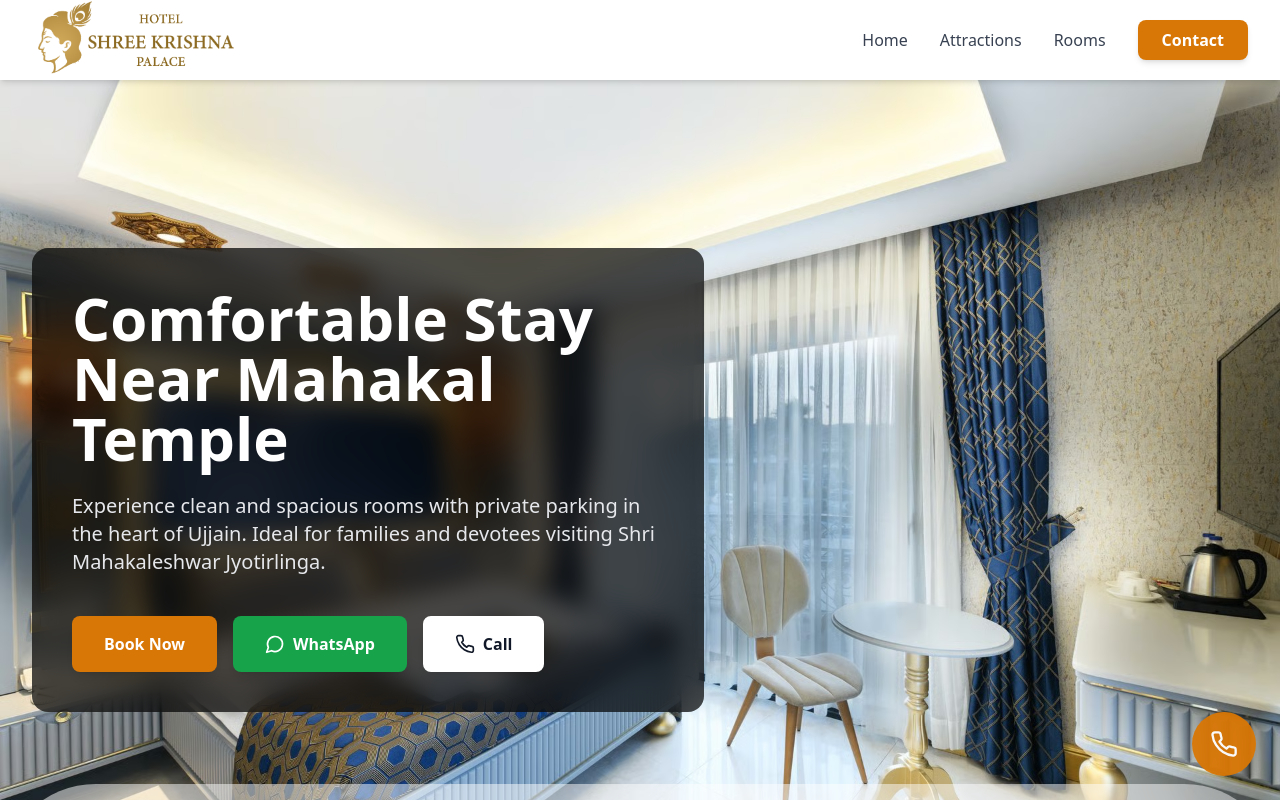
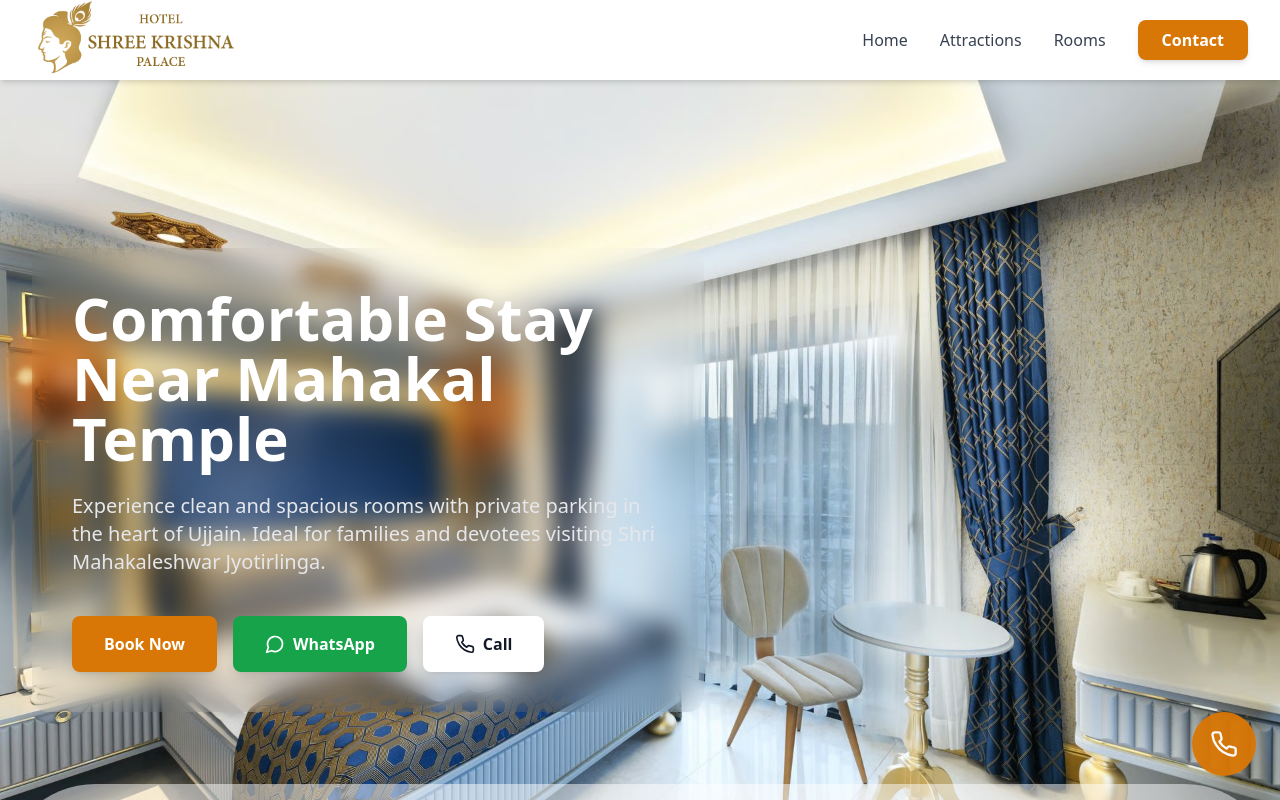
Before and after one commit to pbdyadav/hotelshreekrishna, a React (Vite) app: page / in a window 1280 px wide. Shown: the top 800 px of the page. Built offline with nearby package versions, Linux system fonts and the light colour scheme.

Commit message:
Home update

```diff
--- a/src/components/Hero.tsx
+++ b/src/components/Hero.tsx
@@ -16,25 +16,7 @@ export default function Hero() {
       />
 
       {/* WAVE CUT EFFECT AT THE BOTTOM */}
-      {/* This element creates the wave shape using a custom CSS clip-path or SVG background.
-         Since Tailwind doesn't natively support complex clip-paths, we'll use a strong, curved overlay
-         and ensure the content sits above it. For a true wave, you'd need custom CSS or an SVG.
-         A simple curved bottom using pseudo-elements is often achieved with custom classes or an SVG overlay.
 
-         For a quick Tailwind solution, we'll use a simpler, strong bottom curve effect
-         or rely on custom CSS for the exact wave shape.
-
-         Since complex shapes require custom CSS (which I cannot provide here),
-         I will use a large, absolute border-radius on a hidden element at the bottom
-         to simulate a dip, and rely on a simpler approach for the content wrapper.
-
-         Alternatively, if you define the following custom CSS in your stylesheet:
-         .wave-cut-bottom { clip-path: url(#wave-clip); }
-
-         We'll assume you add the wave effect via a different method or rely on custom CSS,
-         and focus on the background text fix.
-
-         For a visual effect close to a wave (a rounded bottom section): */}
         <div className="absolute bottom-0 w-full h-24 bg-white/50 rounded-t-[150px] z-10"></div>
 
 
@@ -44,7 +26,7 @@ export default function Hero() {
 
           {/* LEFT TEXT PANEL */}
           {/* FIX 1: Increased background opacity for better contrast */}
-          <div className="max-w-2xl bg-black/70 backdrop-blur-md p-8 sm:p-10 rounded-2xl text-left">
+          <div className="max-w-2xl bg-brown/50 backdrop-blur-md p-8 sm:p-10 rounded-2xl text-left">
 
             <h1 className="text-4xl sm:text-5xl lg:text-6xl font-bold text-white mb-6 leading-tight">
               Comfortable Stay <br /> Near Mahakal Temple
```
